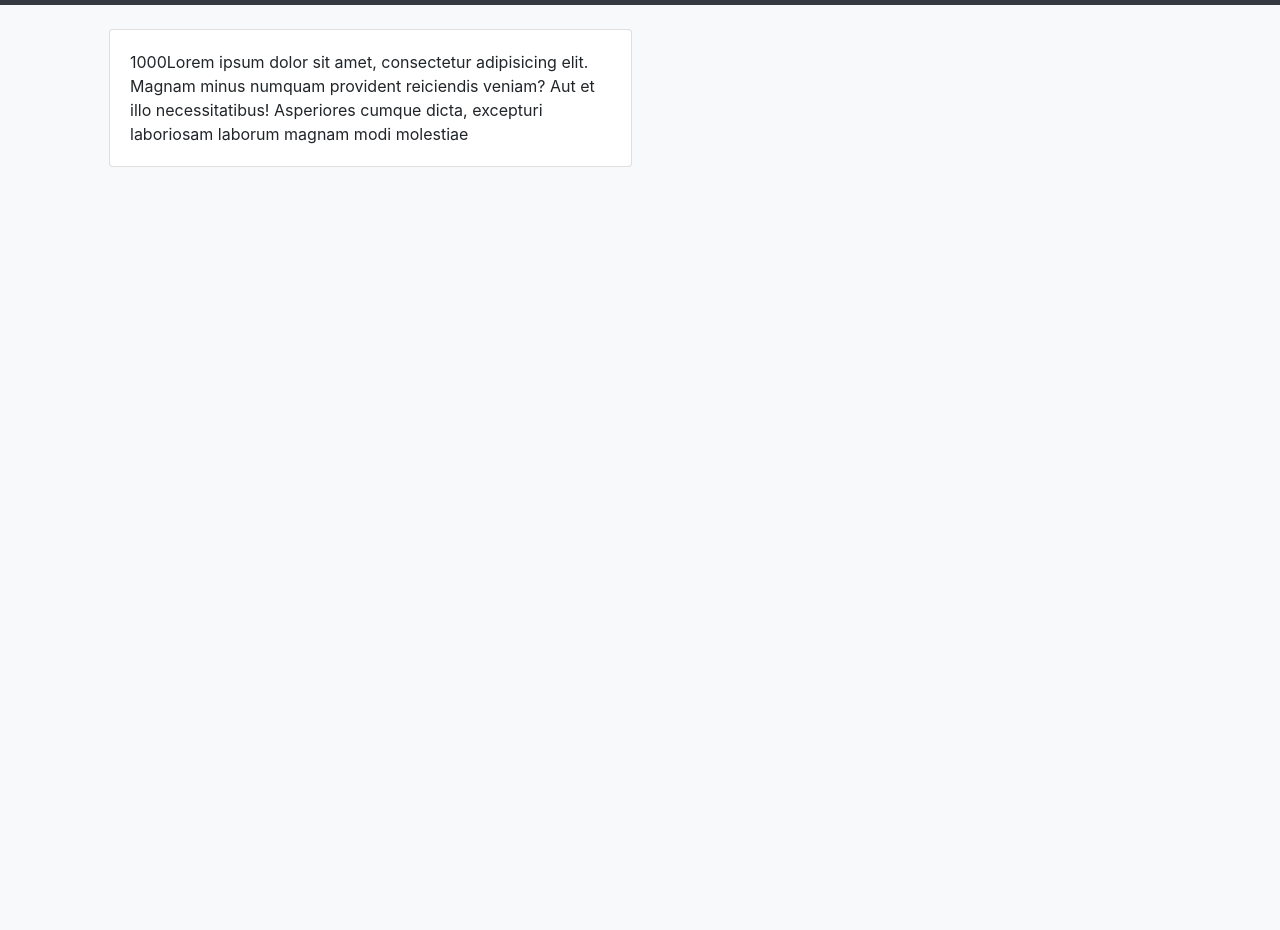
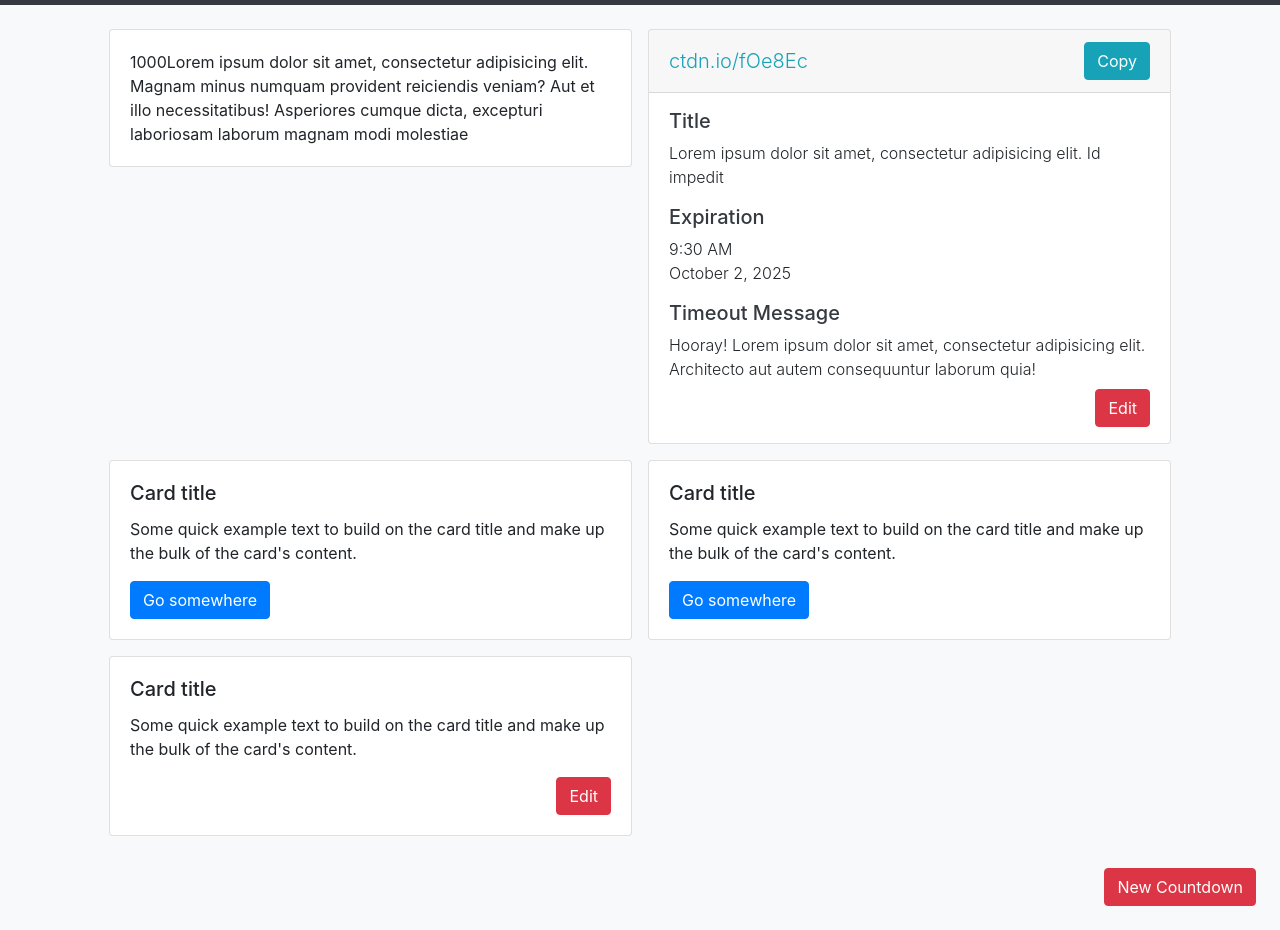
Before and after one commit to AustinJWheeler/pagestestrepo58475, a plain HTML site: page index.html in a window 1280 px wide. Shown: the part 51-981 px from the top of the page. Before the commit the page ends 800 px from the top, so only its background shows below. Drawn offline with nearby package versions, Linux system fonts and the light colour scheme.

Commit message:
Revert ""
This reverts commit 610b637cbfbebdc532af2a4ce93a26de736024d2.

```diff
--- a/index.html
+++ b/index.html
@@ -13,6 +13,10 @@
         <a class="navbar-brand" href="#">ctdn.io</a>
     </nav>
 
+    <div class="w-100 d-flex justify-content-center d-sm-none">
+        <a href="#" class="btn btn-danger mt-3 w-auto">New Countdown</a>
+    </div>
+
     <div class="container-xl mb-auto">
         <div class="row row-cols-md-2 row-cols-1 mx-3 mt-3">
             <div class="col p-2">
@@ -24,7 +28,67 @@
                     </div>
                 </div>
             </div>
+            <div class="col p-2">
+                <div class="card">
+                    <div class="card-header d-flex justify-content-start align-items-center">
+                        <a href="#" target="_blank" rel="noopener noreferrer" class="mr-auto">
+                            <h5 class="font-weight-light text-info m-auto">
+                                ctdn.io/fOe8Ec
+                            </h5>
+                        </a>
+                        <button type="button" class="btn btn-info">
+                            Copy
+                        </button>
+                    </div>
+                    <div class="card-body py-3">
+                        <h5 class="m-0 mr-auto text-dark pb-2">Title</h5>
+                        <p class="m-0 font-weight-light">Lorem ipsum dolor sit amet, consectetur adipisicing elit. Id
+                            impedit</p>
+                        <h5 class="m-0 mr-auto text-dark pb-2 pt-3">Expiration</h5>
+                        <p class="m-0 font-weight-light">9:30 AM</p>
+                        <p class="m-0 font-weight-light">October 2, 2025</p>
+                        <h5 class="m-0 mr-auto text-dark pb-2 pt-3">Timeout Message</h5>
+                        <p class="m-0 font-weight-light">Hooray! Lorem ipsum dolor sit amet, consectetur adipisicing
+                            elit. Architecto aut autem consequuntur laborum quia!</p>
+                        <a href="#" class="btn btn-danger float-right mt-2">Edit</a>
+                    </div>
+                </div>
+            </div>
+            <div class="col p-2">
+                <div class="card">
+                    <div class="card-body">
+                        <h5 class="card-title">Card title</h5>
+                        <p class="card-text">Some quick example text to build on the card title and make up the bulk of
+                            the card's content.</p>
+                        <a href="#" class="btn btn-primary">Go somewhere</a>
+                    </div>
+                </div>
+            </div>
+            <div class="col p-2">
+                <div class="card">
+                    <div class="card-body">
+                        <h5 class="card-title">Card title</h5>
+                        <p class="card-text">Some quick example text to build on the card title and make up the bulk of
+                            the card's content.</p>
+                        <a href="#" class="btn btn-primary">Go somewhere</a>
+                    </div>
+                </div>
+            </div>
+            <div class="col p-2">
+                <div class="card">
+                    <div class="card-body">
+                        <h5 class="card-title">Card title</h5>
+                        <p class="card-text">Some quick example text to build on the card title and make up the bulk of
+                            the card's content.</p>
+                        <a href="#" class="btn btn-danger float-right">Edit</a>
+                    </div>
+                </div>
+            </div>
         </div>
+    </div>
+
+    <div class="w-100 d-flex justify-content-end">
+        <a href="#" class="btn btn-danger m-4 d-none d-sm-block">New Countdown</a>
     </div>
 </div>
 </body>
```
